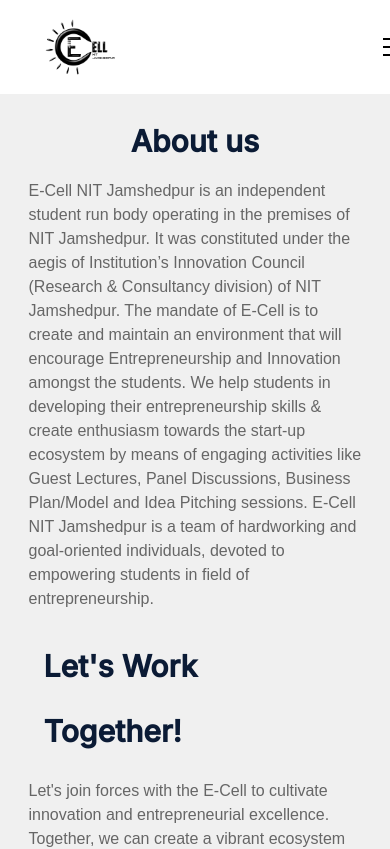
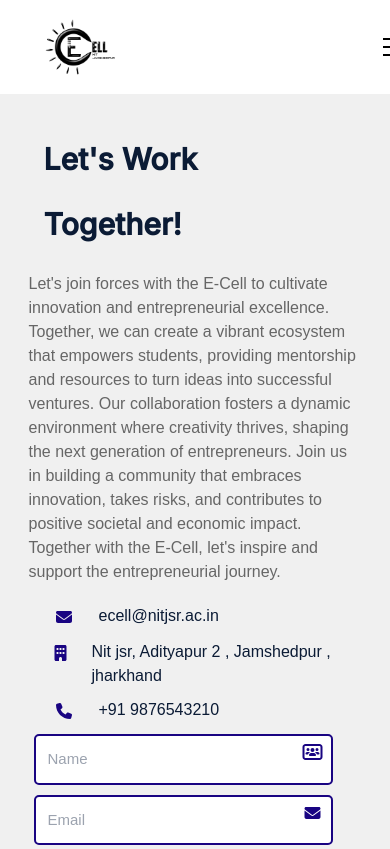
Before and after one commit to codewithnick/ecellnitjsr, a React (Create React App) app: page /register in a window 390 px wide. Shown: the top 849 px of the page. Built offline with nearby package versions, Linux system fonts and the light colour scheme.

Commit message:
navbar for mobile margin

```diff
--- a/src/components/About.jsx
+++ b/src/components/About.jsx
@@ -27,9 +27,11 @@
   }, []);
   return (
     <div>
+      {/*
       <Background>
         <div class="blob"></div>
       </Background>
+      */}
       <AboutContent>
         <Flexbox>
           <div>
--- a/src/components/Contactus.jsx
+++ b/src/components/Contactus.jsx
@@ -21,7 +21,7 @@
             <div className="Contact_info">
               <Flexbox>
                 <FontAwesomeIcon icon={faEnvelope} className="links"/>
-                <h4>info@ecellnitjsr.com</h4>
+                <h4>ecell@nitjsr.ac.in</h4>
               </Flexbox>
               <Flexbox>
                 <FontAwesomeIcon icon={faBuilding} className="links"/>
--- a/src/components/Footer.jsx
+++ b/src/components/Footer.jsx
@@ -53,7 +53,7 @@
               <td><Link to="/#About_goal">Goal</Link></td>
               <td></td>
               <td></td>
-              <td> <FontAwesomeIcon icon={faMessage} style={{"margin": "5px"}}/>info@ecellnitjsr.com</td>
+              <td> <FontAwesomeIcon icon={faMessage} style={{"margin": "5px"}}/>ecell@nitjsr.ac.in</td>
             </tr>
           </table>
       </div>
--- a/src/components/Navbar.jsx
+++ b/src/components/Navbar.jsx
@@ -15,7 +15,7 @@
       document.getElementById("menu").style.animationName = "navslide";
       document.getElementById("menu").style.left = "0%";
       document.getElementById("menu").style.paddingBottom = "10vh";
-      document.getElementById("menu").style.paddingTop = "10vh";
+      document.getElementById("menu").style.paddingTop = "5vh";
       document.body.style.height="100vh";
       document.body.style.overflow="hidden";
     } else {
--- a/src/components/Register.jsx
+++ b/src/components/Register.jsx
@@ -8,12 +8,6 @@
 export const Contactus = () => {
   return (
     <div style={{"backgroundColor": "#f0f0f0","padding": "10px"}}>
-      <Aboutus>
-        <h2>About us</h2>
-        <p>
-        E-Cell NIT Jamshedpur is an independent student run body operating in the premises of NIT Jamshedpur. It was constituted under the aegis of Institution’s Innovation Council (Research & Consultancy division) of NIT Jamshedpur. The mandate of E-Cell is to create and maintain an environment that will encourage Entrepreneurship and Innovation amongst the students. We help students in developing their entrepreneurship skills & create enthusiasm towards the start-up ecosystem by means of engaging activities like Guest Lectures, Panel Discussions, Business Plan/Model and Idea Pitching sessions. E-Cell NIT Jamshedpur is a team of hardworking and goal-oriented individuals, devoted to empowering students in field of entrepreneurship.
-        </p>
-      </Aboutus>
       <RegisterBox style={{ padding: "5%" }}>
         {/*/Text is a div that contain all the social media link */}
         <Text>
@@ -29,7 +23,7 @@
             <div className="Contact_info">
               <Flexbox>
                 <FontAwesomeIcon icon={faEnvelope} className="links"/>
-                <h4>info@ecellnitjsr.com</h4>
+                <h4>ecell@nitjsr.ac.in</h4>
               </Flexbox>
               <Flexbox>
                 <FontAwesomeIcon icon={faBuilding} className="links"/>
```
